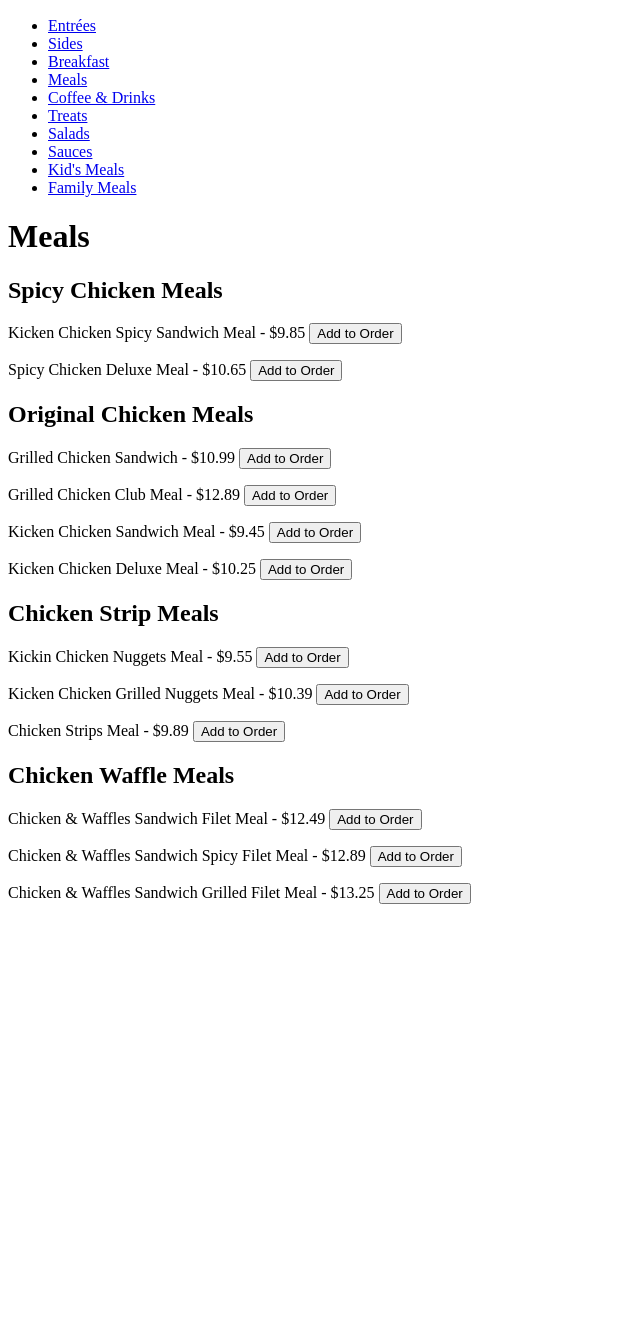
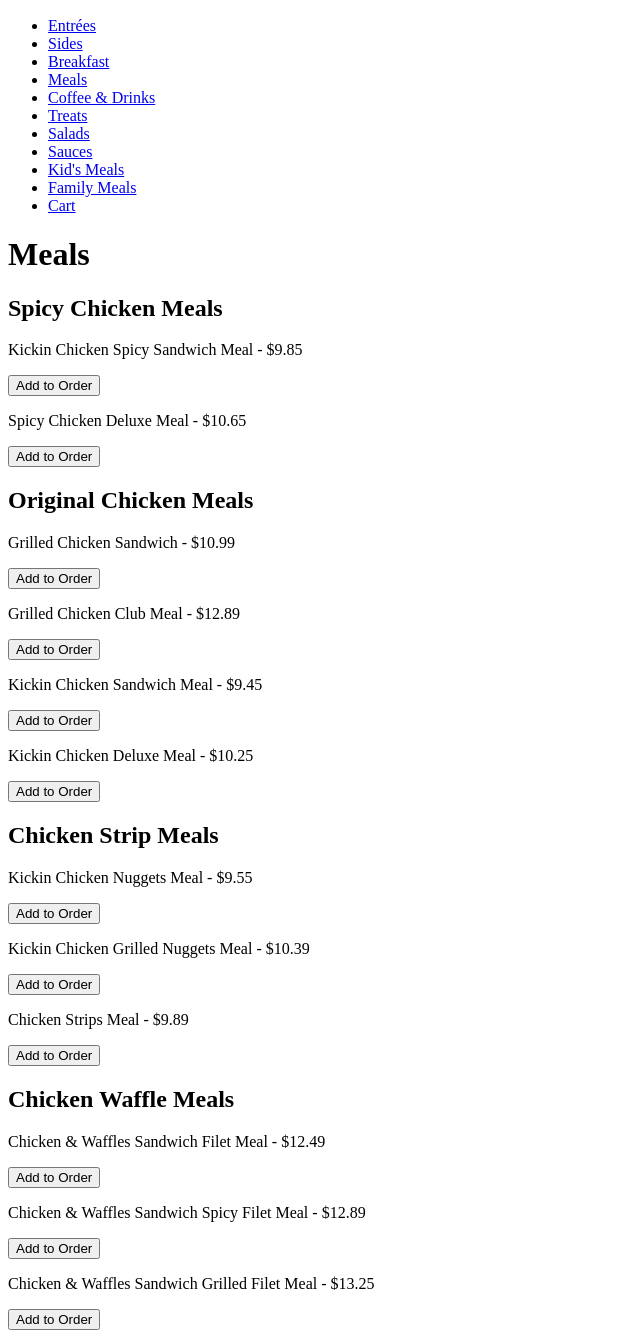
Before and after one commit to mkapapa448/SDEV220-Final-Project-Collaboration, a Django app: page /meals/ in a window 1280 px wide. Shown: the part 149-1487 px from the top of the page, without its empty margins (0-640 px from the left). Before the commit the page ends 1053 px from the top, so only its background shows below. Run offline with Django 5.2, Linux system fonts and the light colour scheme.

Commit message:
Updated and started back-end

```diff
--- a/ordering/templates/ordering/meals.html
+++ b/ordering/templates/ordering/meals.html
@@ -5,33 +5,70 @@
 
     <h2>Spicy Chicken Meals</h2>
     {% for name, price in spicy_chicken.items %}
+
         <p>
             {{ name }} - ${{ price|floatformat:2 }}
-            <button type="button">Add to Order</button>
         </p>
+
+        <form method="POST" action="{% url 'add_order' %}">
+            {% csrf_token %}
+
+            <input type="hidden" name="item_name" value="{{ name }}">
+            <input type="hidden" name="category" value="meals">
+            <button type="submit">Add to Order</button>
+        </form>
+
     {% endfor %}
 
     <h2>Original Chicken Meals</h2>
     {% for name, price in original_chicken.items %}
+
         <p>
             {{ name }} - ${{ price|floatformat:2 }}
-            <button type="button">Add to Order</button>
         </p>
+
+        <form method="POST" action="{% url 'add_order' %}">
+            {% csrf_token %}
+
+            <input type="hidden" name="item_name" value="{{ name }}">
+            <input type="hidden" name="category" value="meals">
+            <button type="submit">Add to Order</button>
+        </form>
+
     {% endfor %}
 
     <h2>Chicken Strip Meals</h2>
     {% for name, price in chicken_strips.items %}
+
         <p>
             {{ name }} - ${{ price|floatformat:2 }}
-            <button type="button">Add to Order</button>
         </p>
+
+        <form method="POST" action="{% url 'add_order' %}">
+            {% csrf_token %}
+
+            <input type="hidden" name="item_name" value="{{ name }}">
+            <input type="hidden" name="category" value="meals">
+            <button type="submit">Add to Order</button>
+        </form>
+
     {% endfor %}
 
     <h2>Chicken Waffle Meals</h2>
+
     {% for name, price in chicken_waffles.items %}
+
         <p>
             {{ name }} - ${{ price|floatformat:2 }}
-            <button type="button">Add to Order</button>
         </p>
+
+        <form method="POST" action="{% url 'add_order' %}">
+            {% csrf_token %}
+
+            <input type="hidden" name="item_name" value="{{ name }}">
+            <input type="hidden" name="category" value="meals">
+            <button type="submit">Add to Order</button>
+        </form>
+
     {% endfor %}
 {% endblock %}
--- a/ordering/templates/ordering/ordering.html
+++ b/ordering/templates/ordering/ordering.html
@@ -26,6 +26,7 @@
             <li><a href="/sauces/">Sauces</a></li>
             <li><a href="/kidsmeals/">Kid's Meals</a></li>
             <li><a href="/familymeals/">Family Meals</a></li>
+            <li><a href="/cart/">Cart</a></li>
         </ul>
 
         {% block content %}
--- a/ordering/urls.py
+++ b/ordering/urls.py
@@ -13,4 +13,6 @@ urlpatterns = [
     path('drinks/', views.drinks, name='drinks'),
     path('sides/', views.sides, name='sides'),
     path('entrees/', views.entrees, name='entrees'),
+    path('addorder/', views.add_order, name='add_order'),
+    path('cart/', views.view_cart, name='view_cart'),
 ]
--- a/ordering/views.py
+++ b/ordering/views.py
@@ -1,4 +1,4 @@
-from django.shortcuts import render
+from django.shortcuts import render, redirect
 from django.http import HttpResponse
 # Create your views here.
 
@@ -59,7 +59,7 @@ def treats(request):
         "Chocolate Milkshake": 4.95,
         "Vanilla Milkshake": 4.95,
         "Cookies & Cream Milkshade": 4.95,
-        "Frosted Kickenade": 4.75,
+        "Frosted Kickinade": 4.75,
         "Chocolate Brownie": 2.29,
         "Chocolate Cookie": 1.79,
         "Ice Cream Cone": 1.89,
@@ -70,10 +70,10 @@ def treats(request):
 
 def breakfast(request):
     original_breakfast_menu = {
-        "Chicken & Waffles Breakfast Sandwich W/ Chicken & Waffles Sandwich Filet Meal": 8.79,
+        "Chicken & Waffles Breakfast Sandwich w/ Kickin Filet": 8.79,
         "Kickin Chicken Biscuit Meal": 7.25,
         "Mini Chicken Meal": 8.35,
-        "Kicken Minis": 8.35,
+        "Kickin Minis": 8.35,
         "Chicken & Waffles Breakfast Sandwich w/ Filet Meal": 5.49,
         "Hash Browns": 1.75,
         "Breakfast Waffle": 1.65,
@@ -81,7 +81,7 @@ def breakfast(request):
     }
 
     spicy_breakfast_menu = {
-        "Chicken and Waffles Breakfast Sandwich W/ Spicy Filet Meal": 9.05,
+        "Chicken and Waffles Breakfast Sandwich w/ Spicy Filet Meal": 9.05,
         "Kickin Chicken Spicy Chicken Biscuit Meal": 7.49,
         "Chicken & Waffles breakfast Sandwich w/ Spicy Filet Meal": 5.75,
     }
@@ -124,20 +124,20 @@ def meals(request):
     }
 
     spicy_chicken_menu = {
-        "Kicken Chicken Spicy Sandwich Meal": 9.85,
+        "Kickin Chicken Spicy Sandwich Meal": 9.85,
         "Spicy Chicken Deluxe Meal": 10.65,
     }
 
     original_chicken_menu = {
         "Grilled Chicken Sandwich": 10.99,
         "Grilled Chicken Club Meal": 12.89,
-        "Kicken Chicken Sandwich Meal": 9.45,
-        "Kicken Chicken Deluxe Meal": 10.25,
+        "Kickin Chicken Sandwich Meal": 9.45,
+        "Kickin Chicken Deluxe Meal": 10.25,
     }
 
     chicken_strip_menu = {
         "Kickin Chicken Nuggets Meal": 9.55,
-        "Kicken Chicken Grilled Nuggets Meal": 10.39,
+        "Kickin Chicken Grilled Nuggets Meal": 10.39,
         "Chicken Strips Meal": 9.89,
     }
 
@@ -170,7 +170,7 @@ def sauces(request):
 
 def sides(request):
     sides_menu = {
-        "Kicken Chicken Waffle Fries": 2.65,
+        "Kickin Chicken Waffle Fries": 2.65,
         "Fruit Cup": 4.29,
         "Side Salad": 4.39,
         "Mac & Cheese": 4.29,
@@ -184,25 +184,25 @@ def sides(request):
 
 def entrees(request):
     original_entree_menu = {
-        "Chicken & Waffles Sandwich w/ Kicken' Filet": 8.39,
+        "Chicken & Waffles Sandwich w/ Kickin' Filet": 8.39,
         "Chicken & Waffles Sandwich w/ Grilled Filet": 9.15,
-        "Kicken' Chicken Sandwich": 5.29,
-        "Kicken' Deluxe Sandwich": 6.09,
-        "Kicken' Chicken Cool Wrap": 6.85,
+        "Kickin' Chicken Sandwich": 5.29,
+        "Kickin' Deluxe Sandwich": 6.09,
+        "Kickin' Chicken Cool Wrap": 6.85,
         "Grilled Chicken Sandwich": 6.85,
-        "Kicken' Chicken Grilled Club Sandwich": 8.75,
+        "Kickin' Chicken Grilled Club Sandwich": 8.75,
     }
 
     spicy_entree_menu = {
-        "Chicken & Waffles Sandwich w/ Spicy Kicken' Filet": 8.79,
+        "Chicken & Waffles Sandwich w/ Spicy Kickin' Filet": 8.79,
         "Spicy Deluxe Sandwich": 6.49,
-        "Spicy Kicken' Sandwich": 5.69,
+        "Spicy Kickin' Sandwich": 5.69,
     }
 
     nugget_menu = {
-        "Kicken Nuggets": 5.39,
-        "Grilled Kicken Nuggets": 6.19,
-        "Kicken Chicken Tenders": 5.65,
+        "Kickin Nuggets": 5.39,
+        "Grilled Kickin Nuggets": 6.19,
+        "Kickin Chicken Tenders": 5.65,
     }
 
     return render(request, 'ordering/entrees.html', {
@@ -210,3 +210,32 @@ def entrees(request):
         'spicy_entree': spicy_entree_menu,
         'nugget_entree': nugget_menu,
     })
+
+def add_order(request):
+    if request.method == 'POST':
+        item = request.POST.get('item_name')
+        category = request.POST.get('category')
+
+        print(f"Selected item: {item}")
+
+        cart = request.session.get('cart', {})
+
+        allowed_categories = [
+            'drinks', 'salads', 'treats',
+            'sides', 'entrees', 'breakfast',
+            'sauces', 'ordering', 'familymeals',
+            'kidsmeals', 'meals', 'cart'
+        ]
+
+        if category in allowed_categories:
+            return redirect(category)
+
+        return redirect('ordering')
+    return HttpResponse("Method not allowed.", status=405)
+
+def view_cart(request):
+    cart = request.session.get('cart', {})
+
+    return render(request, 'ordering/checkout.html', {
+        'cart': cart
+    })
```
Also changed, not shown: ordering/templates/ordering/breakfast.html (+25 -8 lines), ordering/templates/ordering/checkout.html (added, +18 -0 lines), ordering/templates/ordering/drinks.html (+49 -5 lines), ordering/templates/ordering/entrees.html (+30 -3 lines), ordering/templates/ordering/family_meals.html (+10 -1 lines), ordering/templates/ordering/kids_meals.html (+10 -1 lines), ordering/templates/ordering/salads.html (+10 -1 lines), ordering/templates/ordering/sauces.html (+10 -1 lines), ordering/templates/ordering/sides.html (+10 -1 lines), ordering/templates/ordering/treats.html (+10 -1 lines), db.sqlite3.
